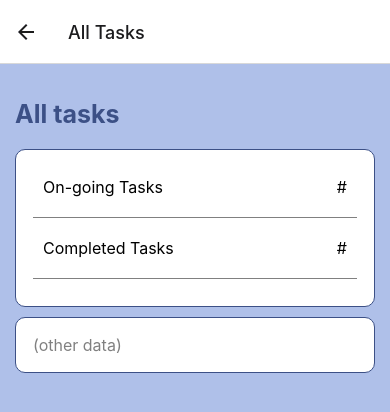
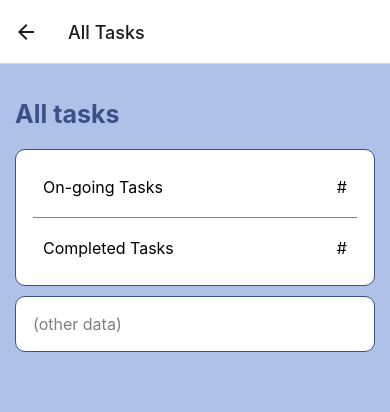
Before and after one commit to johannesmu/CrossPlat2, a React Native app: screen /Alltasks in a window 390 px wide. Shown: the top 412 px of the page. Built offline with nearby package versions, Linux system fonts and the light colour scheme; no server answers.

Commit message:
AllTask UI update

```diff
--- a/components/AllTasks.js
+++ b/components/AllTasks.js
@@ -7,7 +7,7 @@ export function AllTasks() {
     <View style={styles.container}>
       <Text style={styles.headerText}>All tasks</Text>
       <View style={styles.view}>
-        <View style={styles.row}>
+        <View style={styles.rowMiddle}>
           <Text style={styles.text}>On-going Tasks</Text>
           <Text style={styles.text}>#</Text>
         </View>
@@ -47,7 +47,7 @@ const styles = StyleSheet.create({
     marginTop: 20,
     marginBottom: 20,
   },
-  row: {
+  rowMiddle: {
     paddingBottom: 10,
     marginBottom: 10,
     display: "flex",
@@ -56,6 +56,11 @@ const styles = StyleSheet.create({
     borderBottomWidth: 1,
     borderBottomColor: "grey",
   },
+  row: {
+    display: "flex",
+    flexDirection: "row",
+    justifyContent: "space-between",
+  },
   text: {
     fontSize: 16,
     padding: 10,
```
